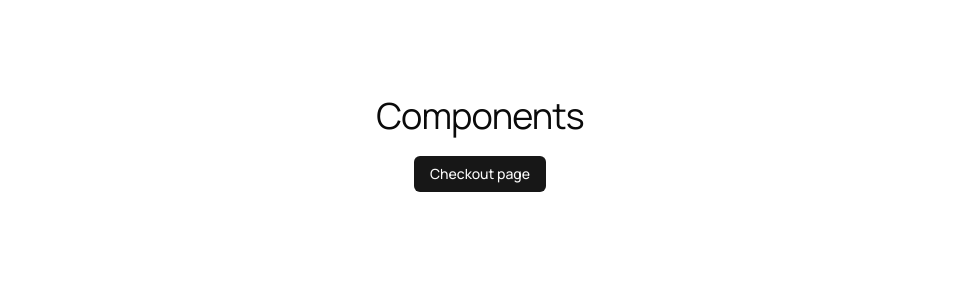
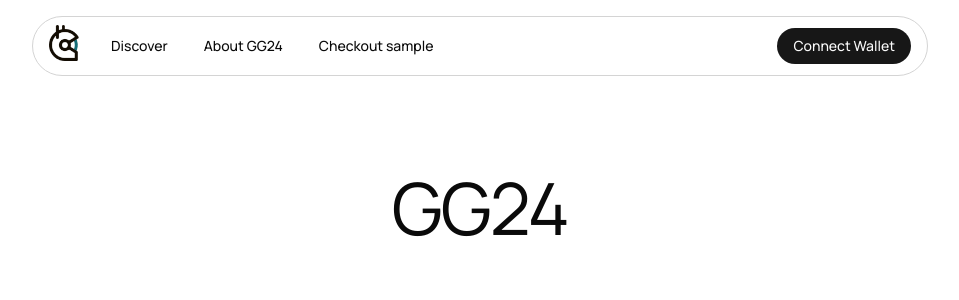
Before and after one commit to thebeyondr/gitcoin-ui-sample, a Next.js app: page / in a window 1280 px wide. Shown: the top 300 px of the page, without its empty margins (160-1119 px from the left). Built offline with nearby package versions, Linux system fonts and the light colour scheme; a web font is replaced by a local one.

Commit message:
feat(layout): :sparkles: Integrate TopNav component into RootLayout for improved site navigation and update Home page title for better branding

```diff
--- a/app/checkout/page.tsx
+++ b/app/checkout/page.tsx
@@ -5,21 +5,21 @@ import { Card } from "@/components/ui/card";
 import { Input } from "@/components/ui/input";
 import { Separator } from "@/components/ui/separator";
 import {
+  Tooltip,
+  TooltipContent,
+  TooltipTrigger,
+} from "@/components/ui/tooltip";
+import {
   ArrowUpRight,
   CheckCircle,
+  Search,
   Trash2,
   Wallet,
-  Search,
 } from "lucide-react";
+import { AnimatePresence, motion } from "motion/react";
 import Image from "next/image";
 import Link from "next/link";
 import { useState } from "react";
-import { motion, AnimatePresence } from "motion/react";
-import {
-  Tooltip,
-  TooltipTrigger,
-  TooltipContent,
-} from "@/components/ui/tooltip";
 
 interface Project {
   id: string;
@@ -169,7 +169,7 @@ export default function CheckoutPage() {
             <div
               className={`flex items-center justify-center w-8 h-8 rounded-full border-2 ${
                 currentStep >= step
-                  ? "bg-primary border-primary text-primary-foreground"
+                  ? "bg-blue-600 border-blue-600 text-white"
                   : "border-muted-foreground text-muted-foreground"
               }`}
             >
@@ -221,7 +221,7 @@ export default function CheckoutPage() {
         </span>
       </div>
 
-      <div className="text-sm p-1 rounded-lg bg-blue-50">
+      <div className="text-sm px-2 py-0.5 rounded-sm bg-blue-50">
         <span>
           💠 Estimated match: This is the amount your donation could be matched
           by the funding pool, based on{" "}
--- a/app/layout.tsx
+++ b/app/layout.tsx
@@ -1,5 +1,6 @@
 import type { Metadata } from "next";
 import "./globals.css";
+import TopNav from "@/components/shared/TopNav";
 
 export const metadata: Metadata = {
   title: "Create Next App",
@@ -13,7 +14,10 @@ export default function RootLayout({
 }>) {
   return (
     <html lang="en">
-      <body>{children}</body>
+      <body>
+        <TopNav />
+        {children}
+      </body>
     </html>
   );
 }
--- a/app/page.tsx
+++ b/app/page.tsx
@@ -1,15 +1,7 @@
-import { Button } from "@/components/ui/button";
-import Link from "next/link";
-
 export default function Home() {
   return (
     <main className="flex min-h-screen flex-col items-center justify-between p-24">
-      <h1 className="text-4xl">Components</h1>
-      <section className="flex flex-col gap-4 flex-1 p-5">
-        <Link href="/checkout">
-          <Button>Checkout page</Button>
-        </Link>
-      </section>
+      <h1 className="text-7xl">GG24</h1>
     </main>
   );
 }
```
